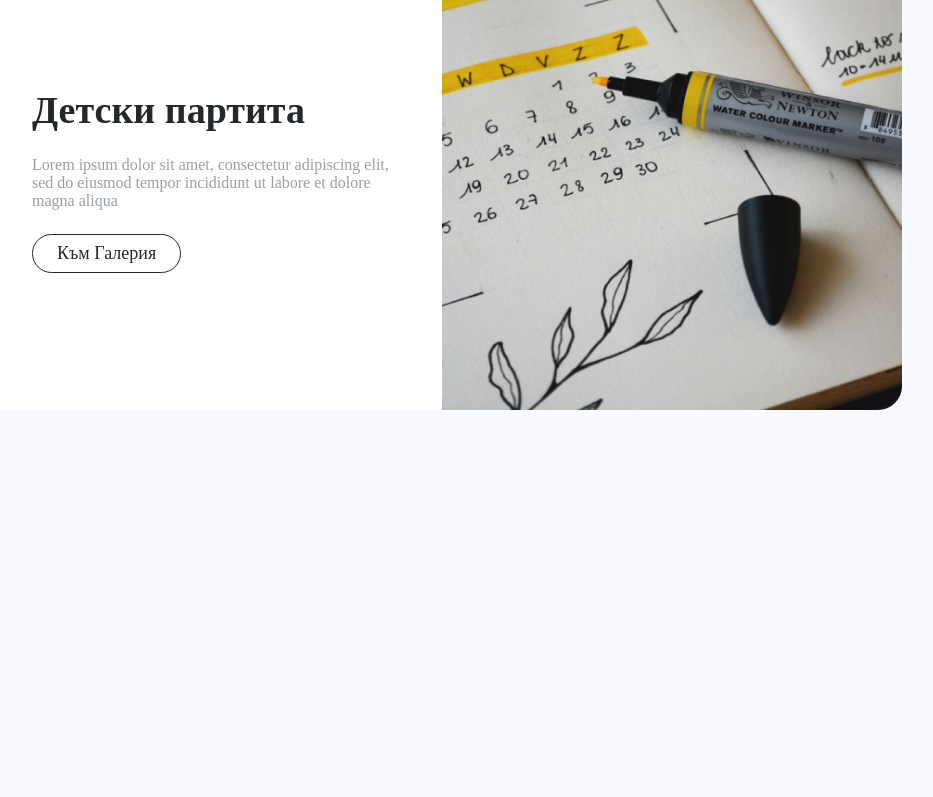
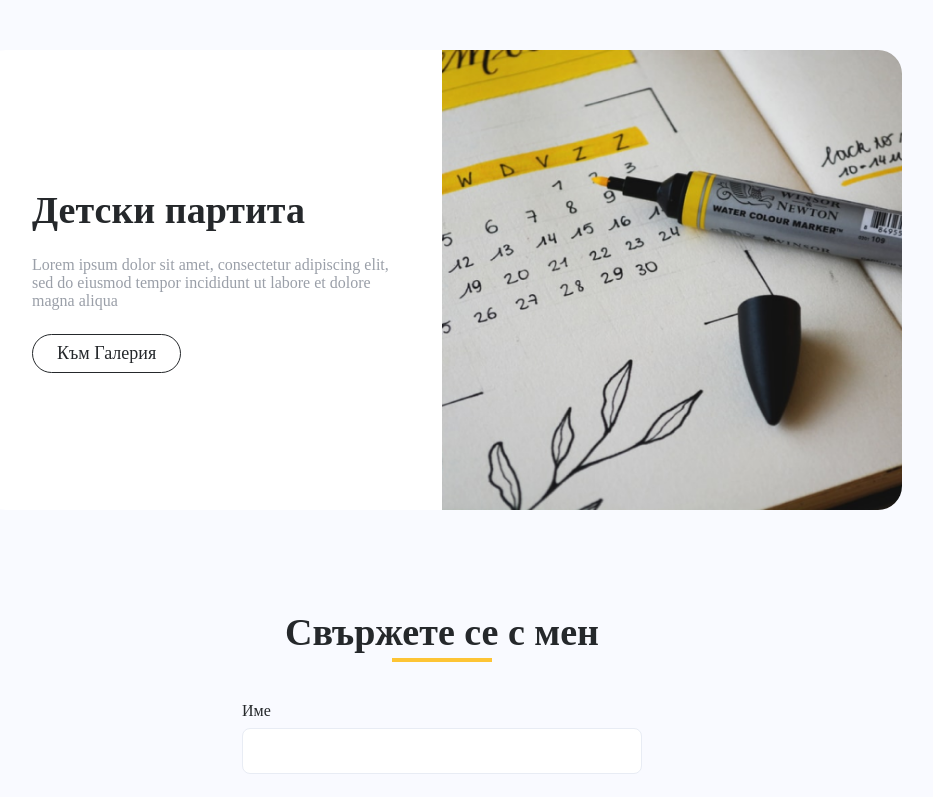
Before and after one commit to martuto31/PhotographyPortfolio, an Angular app: page / in a window 1280 px wide. Shown: the part 2000-2797 px from the top of the page, without its empty margins (198-1131 px from the left). Before the commit the page ends 2410 px from the top, so only its background shows below. Built offline with nearby package versions, Linux system fonts and the light colour scheme.

Commit message:
Added Contact Me

```diff
--- /dev/null
+++ b/src/app/components/contact-me/contact-me.component.css
@@ -0,0 +1,87 @@
+.container {
+    display: flex;
+    flex-direction: column;
+    align-items: center;
+    row-gap: 40px;
+}
+
+.heading {
+    display: flex;
+    flex-direction: column;
+    align-items: center;
+}
+
+.heading h2 {
+    margin-bottom: 4px;
+}
+
+.heading .line {
+    height: 4px;
+    width: 100px;
+    background-color: var(--primary-brand);
+}
+
+.form {
+    width: 400px;
+    display: flex;
+    flex-direction: column;
+    row-gap: 24px;
+}
+
+.input-container {
+    width: 100%;
+    display: flex;
+    flex-direction: column;
+}
+
+.input-container > span,
+.text-area-container > span {
+    margin-bottom: 8px;
+    color: var(--font-high-emphasis);
+}
+
+.input-field {
+    height: 28px;
+    display: flex;
+    align-items: center;
+    border: 1px solid var(--border-white);
+    background-color: var(--bg-white);
+    border-radius: 8px;
+    padding: 8px;
+}
+
+.input-field input {
+    width: 100%;
+    min-width: 120px;
+    height: 14px;
+    font-size: 14px;
+    font-weight: 400;
+    line-height: 20px;
+    color: var(--font-high-emphasis);
+    background-color: transparent;
+    border: none;
+    outline: none;
+}
+
+.text-area-container {
+    width: 400px;
+    display: flex;
+    flex-direction: column;
+}
+
+.text-area-container textarea {
+    width: 100%;
+    min-height: 160px;
+    font-size: 14px;
+    color: var(--font-high-emphasis);
+    background-color: var(--bg-white);
+    border: 1px solid var(--border-white);
+    border-radius: 8px;
+    resize: none;
+    outline: none;
+    padding: 0;
+}
+
+.container a {
+    align-self: flex-end;
+}
--- /dev/null
+++ b/src/app/components/contact-me/contact-me.component.html
@@ -0,0 +1,32 @@
+<div class="container">
+    <div class="heading">
+        <h2>Свържете се с мен</h2>
+
+        <div class="line"></div>
+    </div>
+
+    <div class="form" [formGroup]="formGroup">
+        <div class="input-container">
+            <span>Име</span>
+            <div class="input-field">
+                <input formControlName="name">
+            </div>
+        </div>
+
+        <div class="input-container">
+            <span>Имейл</span>
+            <div class="input-field">
+                <input formControlName="email">
+            </div>
+        </div>
+
+        <div class="text-area-container">
+            <span>Съобщение</span>
+            <div class="text-area">
+                <textarea formControlName="message"></textarea>
+            </div>
+        </div>
+
+        <a class="btn btn-primary">Изпрати</a>
+    </div>
+</div>
--- /dev/null
+++ b/src/app/components/contact-me/contact-me.component.ts
@@ -0,0 +1,40 @@
+import { Component } from '@angular/core';
+import { AbstractControl, FormBuilder, FormGroup, ReactiveFormsModule, ValidationErrors, Validators } from '@angular/forms';
+
+interface FormControls {
+  name: [string, ((control: AbstractControl) => ValidationErrors | null)[]],
+  email: [string, ((control: AbstractControl) => ValidationErrors | null)[]],
+  message: [string, ((control: AbstractControl) => ValidationErrors | null)[]],
+}
+
+@Component({
+  selector: 'app-contact-me',
+  templateUrl: './contact-me.component.html',
+  styleUrls: ['./contact-me.component.css'],
+  standalone: true,
+  imports: [
+    ReactiveFormsModule,
+  ],
+})
+
+export class ContactMeComponent {
+
+  constructor(
+    private formBuilder: FormBuilder) {
+
+    this.createForm();
+  }
+
+  public formGroup!: FormGroup;
+
+  private createForm() {
+    const formControls: FormControls = {
+      name: ['', [ Validators.required ]],
+      email: ['', [ Validators.required, Validators.pattern(/^[a-zA-Z0-9_\.+-]+@[a-zA-Z0-9-]+\.[a-zA-Z0-9-\.]+$/) ]],
+      message: ['', [ Validators.required ]],
+    };
+
+    this.formGroup = this.formBuilder.group(formControls);
+  }
+
+}
--- a/src/app/components/landing/landing.component.html
+++ b/src/app/components/landing/landing.component.html
@@ -1,3 +1,9 @@
 <app-intro-section></app-intro-section>
 
+<div class="section-space"></div>
+
 <app-projects></app-projects>
+
+<div class="section-space"></div>
+
+<app-contact-me></app-contact-me>
--- a/src/app/components/landing/landing.component.ts
+++ b/src/app/components/landing/landing.component.ts
@@ -1,6 +1,7 @@
 import { Component } from '@angular/core';
 
 import { ProjectsComponent } from './projects/projects.component';
+import { ContactMeComponent } from './../contact-me/contact-me.component';
 import { IntroSectionComponent } from './intro-section/intro-section.component';
 
 @Component({
@@ -10,6 +11,7 @@ import { IntroSectionComponent } from './intro-section/intro-section.component';
   standalone: true,
   imports: [
     ProjectsComponent,
+    ContactMeComponent,
     IntroSectionComponent,
   ],
 })
--- a/src/app/styles/global.css
+++ b/src/app/styles/global.css
@@ -18,3 +18,12 @@ mark {
 a {
     text-decoration: none;
 }
+
+.section-space {
+    height: 100px;
+}
+
+.tablet .section-space,
+.mobile .section-space {
+    height: 60px;
+}
--- a/src/app/styles/variables.css
+++ b/src/app/styles/variables.css
@@ -11,4 +11,7 @@
     --font-low-emphasis: #9A9FA8;
     --font-medium-emphasis: #828282;
     --font-high-emphasis: #25282B;
+
+    /* Form */
+    --border-white: #E8ECF4;
  }
```
